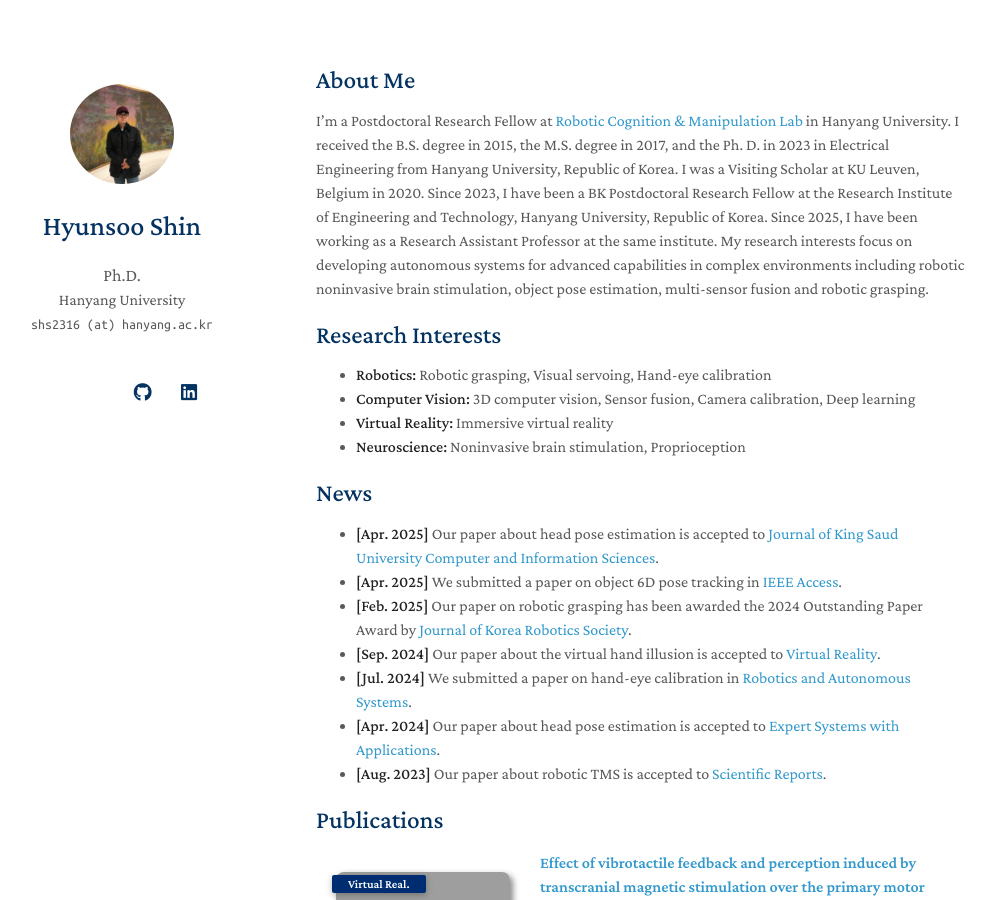
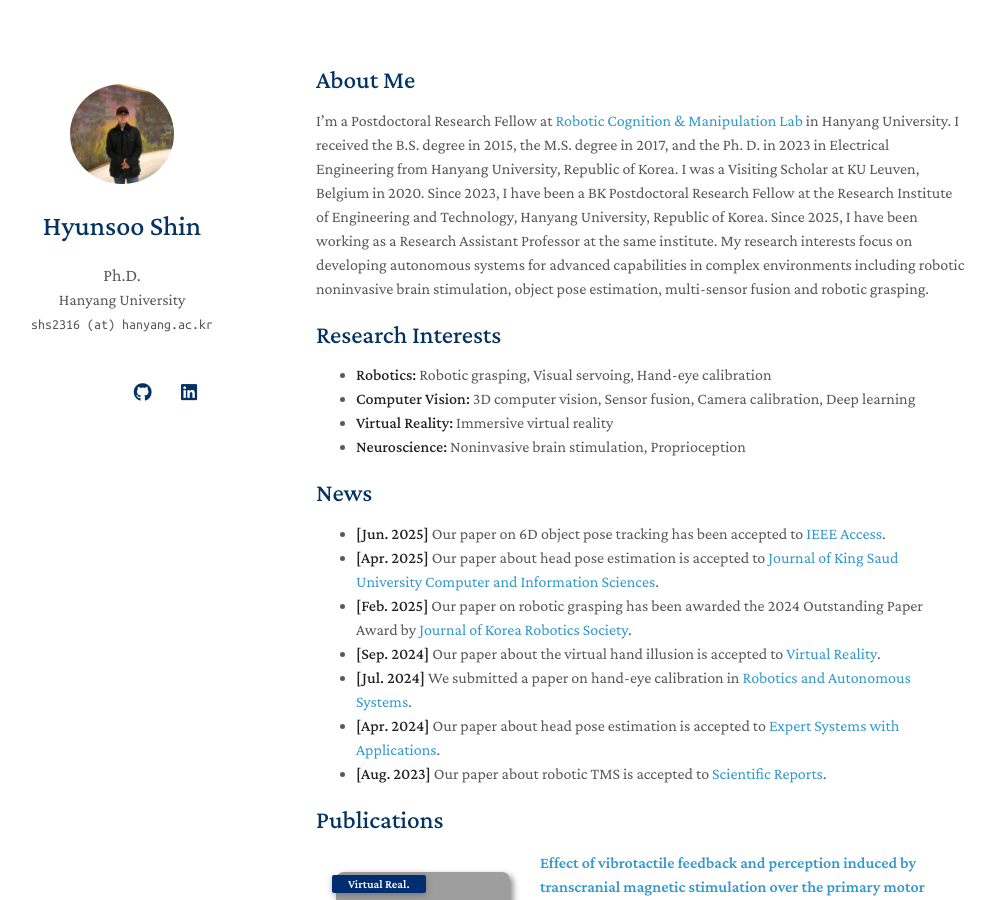
Before and after one commit to shs-vision/shs-vision.github.io, a Jekyll site: the page built from index.md, in a window 1280 px wide and 900 px high. Shown: the whole window, without its empty margins (154-1149 px from the left). Built offline with Jekyll 4.4.1, drawn with Linux system fonts in a browser that asks for light colours; a style sheet for code colours, icons or effects is not loaded; our own code applies the rules of GitHub Pages for plain Markdown files; grey boxes are pictures that could not be loaded.

Commit message:
Update index.md

```diff
--- a/index.md
+++ b/index.md
@@ -20,8 +20,8 @@ My research interests focus on developing autonomous systems for advanced capabi
 
 ## News
 
+- **[Jun. 2025]** Our paper on 6D object pose tracking has been accepted to [IEEE Access](https://ieeexplore.ieee.org/abstract/document/11036096).
 - **[Apr. 2025]** Our paper about head pose estimation is accepted to [Journal of King Saud University Computer and Information Sciences](https://link.springer.com/journal/44443).
-- **[Apr. 2025]** We submitted a paper on object 6D pose tracking in [IEEE Access](https://ieeexplore.ieee.org/xpl/RecentIssue.jsp?punumber=6287639).
 - **[Feb. 2025]** Our paper on robotic grasping has been awarded the 2024 Outstanding Paper Award by [Journal of Korea Robotics Society](https://jkros.org).
 - **[Sep. 2024]** Our paper about the virtual hand illusion is accepted to [Virtual Reality](https://link.springer.com/journal/10055).
 - **[Jul. 2024]** We submitted a paper on hand-eye calibration in [Robotics and Autonomous Systems](https://www.sciencedirect.com/journal/robotics-and-autonomous-systems).
```
